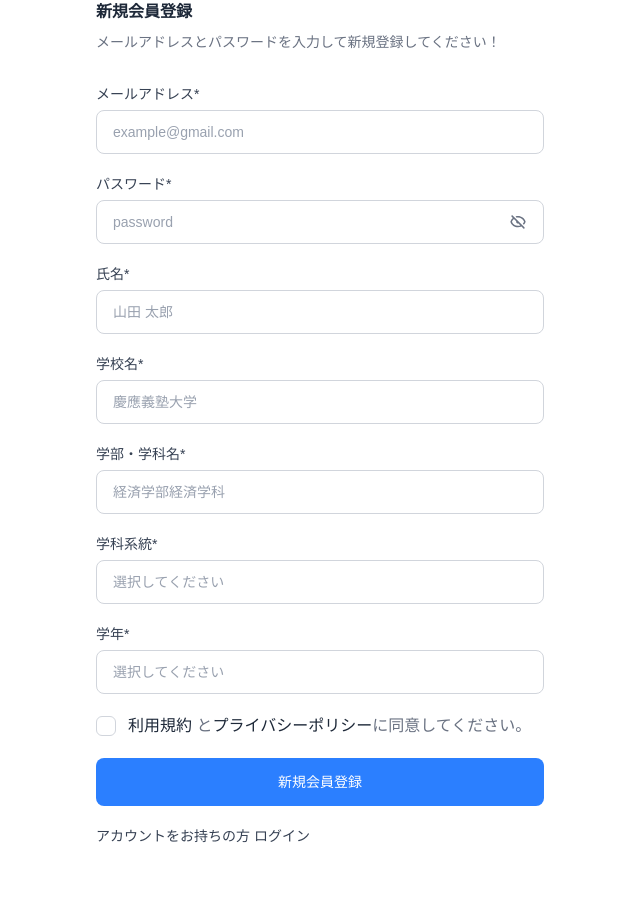
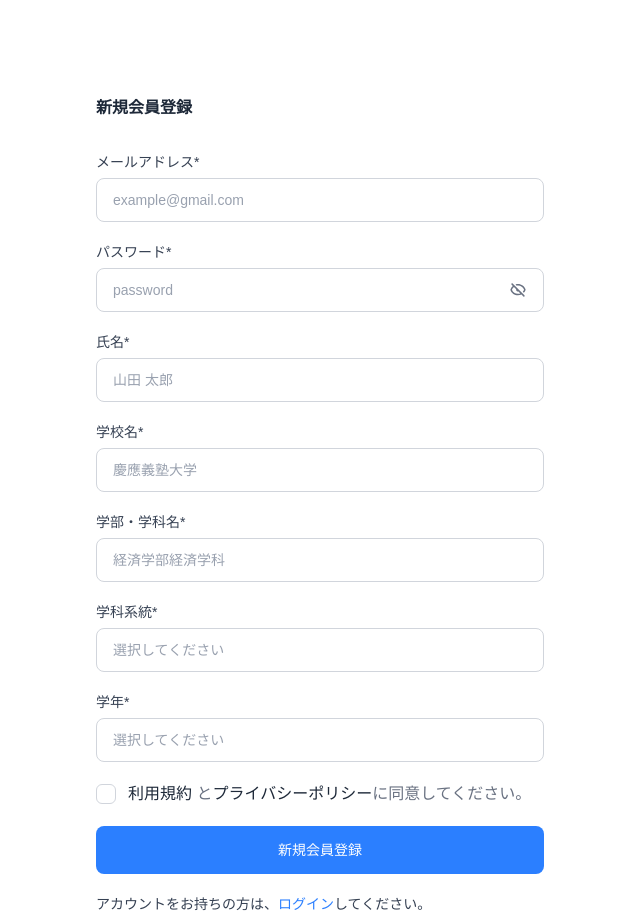
Before and after one commit to ukigumo-shiina3/intern-matching-web, a Next.js app: page /intern/signup in a window 1280 px wide. Shown: the whole page, without its empty margins (0-640 px from the left). Before the commit the page ends 846 px from the top, so only its background shows below. Built offline with nearby package versions, Linux system fonts and the light colour scheme.

Commit message:
refactor: 💡 テキスト修正

```diff
--- a/src/app/intern/signup/page.tsx
+++ b/src/app/intern/signup/page.tsx
@@ -8,7 +8,7 @@ import Input from "../../../../components/form/input/InputField";
 import Button from "../../../../components/ui/button/Button";
 import { EyeCloseIcon, EyeIcon } from "@/icons";
 
-export default function SignUpForm() {
+export default function SignUp(): React.JSX.Element {
   const [showPassword, setShowPassword] = useState(false);
   const [isChecked, setIsChecked] = useState(false);
   const fieldOfStudiesOptions = [
@@ -49,16 +49,13 @@ export default function SignUpForm() {
     console.log("Selected value:", value);
   };
   return (
-    <div className="flex flex-col flex-1 lg:w-1/2 w-full overflow-y-auto no-scrollbar">
+    <div className="flex flex-col flex-1 pt-24 lg:w-1/2 w-full  overflow-y-auto no-scrollbar">
       <div className="flex flex-col justify-center flex-1 w-full max-w-md mx-auto">
         <div>
           <div className="mb-5 sm:mb-8">
             <h1 className="mb-2 font-semibold text-gray-800 text-title-sm dark:text-white/90 sm:text-title-md">
               新規会員登録
             </h1>
-            <p className="text-sm text-gray-500 dark:text-gray-400">
-              メールアドレスとパスワードを入力して新規登録してください！
-            </p>
           </div>
           <div>
             <form>
@@ -179,13 +176,14 @@ export default function SignUpForm() {
 
             <div className="mt-5">
               <p className="text-sm font-normal text-center text-gray-700 dark:text-gray-400 sm:text-start">
-                アカウントをお持ちの方{" "}
+                アカウントをお持ちの方は、
                 <Link
-                  href="/signin"
-                  className="text-brand-500 hover:text-brand-600 dark:text-brand-400"
+                  href="/intern//signin"
+                  className="text-blue-500 hover:text-brand-600 dark:text-brand-400"
                 >
                   ログイン
                 </Link>
+                してください。
               </p>
             </div>
           </div>
```
